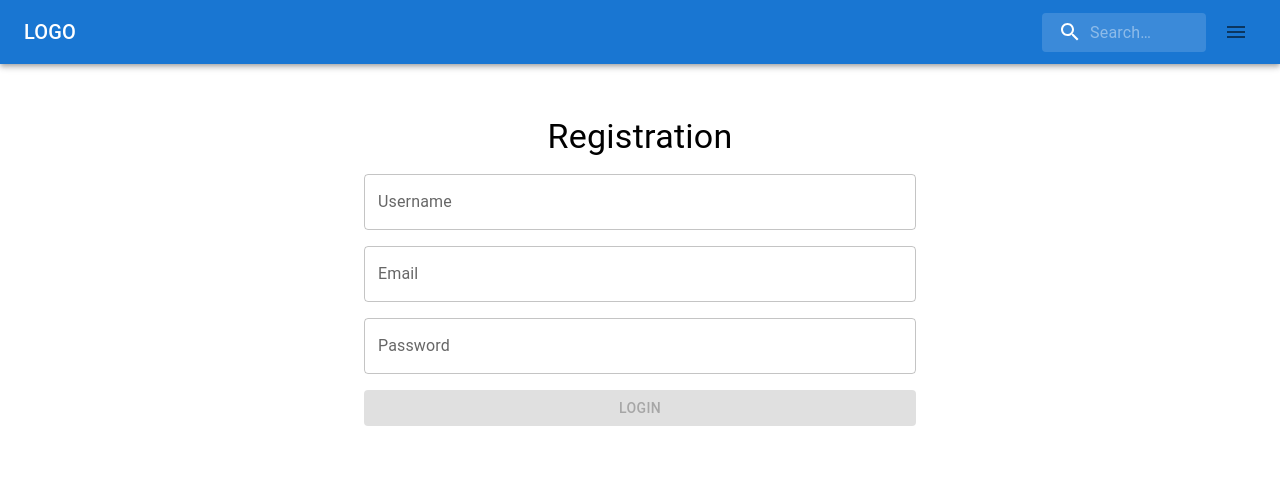
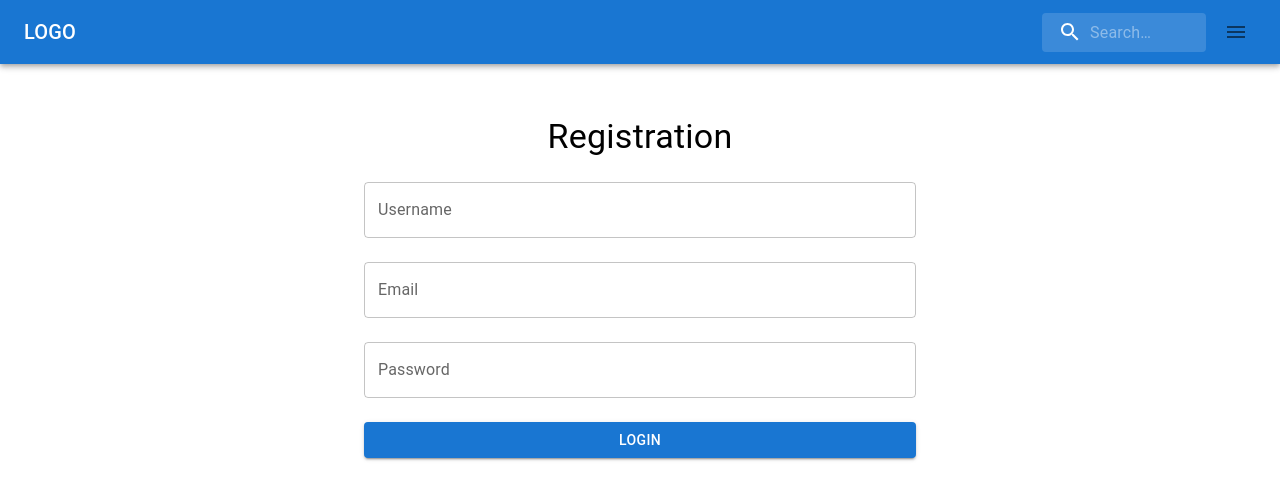
Before and after one commit to Dauhaliavets/pers-collections-app, a React (Create React App) app: page /auth/signup in a window 1280 px wide. Shown: the top 500 px of the page. Built offline with nearby package versions, Linux system fonts and the light colour scheme; no server answers; the HTML template or start-up script is replaced by a standard one.

Commit message:
refactor: auth forms

```diff
--- a/src/components/auth/LoginForm.tsx
+++ b/src/components/auth/LoginForm.tsx
@@ -1,33 +1,39 @@
 import React from 'react'
-import { Alert, Button, Stack, TextField, Typography } from '@mui/material'
-import { SubmitHandler, useForm, Controller } from 'react-hook-form'
+import { useNavigate } from 'react-router-dom'
+import { SubmitHandler, useForm, FormProvider } from 'react-hook-form'
 import { useAppDispatch, useAppSelector } from '../../store'
 import { logIn } from '../../store/slices/authSlice/authSlice'
-import { useNavigate } from 'react-router-dom'
+import { authFormValidationRules } from '../../constants/authFormValidationRules'
+import { LoginInputs } from './authForm.types'
 import { Spinner } from '../shared/spinner/Spinner'
-
-type LoginInputs = {
-  username: string
-  password: string
-}
+import { FormInputText } from '../shared/formComponents/FormInputText'
+import Alert from '@mui/material/Alert'
+import Button from '@mui/material/Button'
+import Stack from '@mui/material/Stack'
+import Typography from '@mui/material/Typography'
 
 export const LoginForm: React.FC = () => {
   const { isAuth, isLoading, error } = useAppSelector((state) => state.auth)
   const dispatch = useAppDispatch()
   const navigate = useNavigate()
 
-  const {
-    control,
-    handleSubmit,
-    formState: { isValid },
-  } = useForm<LoginInputs>({
+  const methods = useForm<LoginInputs>({
     defaultValues: {
       username: '',
       password: '',
     },
   })
 
-  const onSubmit: SubmitHandler<LoginInputs> = (fields) => dispatch(logIn(fields))
+  const {
+    handleSubmit,
+    formState: { isValid },
+  } = methods
+
+  const onSubmit: SubmitHandler<LoginInputs> = (fields) => {
+    if (isValid) {
+      dispatch(logIn(fields))
+    }
+  }
 
   React.useEffect(() => {
     if (isAuth) navigate('/collections')
@@ -44,29 +50,20 @@ export const LoginForm: React.FC = () => {
       <Typography variant='h4' component='h4' textAlign={'center'}>
         Authorization
       </Typography>
-      <Controller
-        name='username'
-        control={control}
-        rules={{ required: true }}
-        render={({ field }) => (
-          <TextField {...field} label='Username' variant='outlined' autoComplete='off' />
-        )}
-      />
-      <Controller
-        name='password'
-        control={control}
-        rules={{ required: true }}
-        render={({ field }) => (
-          <TextField
-            {...field}
-            label='Password'
-            variant='outlined'
-            type='password'
-            autoComplete='off'
-          />
-        )}
-      />
-      <Button variant='contained' type='submit' disabled={!isValid}>
+      <FormProvider {...methods}>
+        <FormInputText
+          name={'username'}
+          label={'Username'}
+          rules={authFormValidationRules.username}
+        />
+        <FormInputText
+          name={'password'}
+          label={'Password'}
+          type={'password'}
+          rules={authFormValidationRules.password}
+        />
+      </FormProvider>
+      <Button variant='contained' type='submit'>
         Login
       </Button>
       {isLoading && <Spinner />}
--- a/src/components/auth/SignUpForm.tsx
+++ b/src/components/auth/SignUpForm.tsx
@@ -1,27 +1,23 @@
 import React from 'react'
-import { Alert, Button, Stack, TextField, Typography } from '@mui/material'
-import { useForm, Controller, SubmitHandler } from 'react-hook-form'
+import { useNavigate } from 'react-router-dom'
+import { useForm, SubmitHandler, FormProvider } from 'react-hook-form'
 import { useAppDispatch, useAppSelector } from '../../store'
 import { signUp } from '../../store/slices/authSlice/authSlice'
+import { authFormValidationRules } from '../../constants/authFormValidationRules'
+import { SignUpInputs } from './authForm.types'
 import { Spinner } from '../shared/spinner/Spinner'
-import { useNavigate } from 'react-router-dom'
-
-type SignUpInputs = {
-  username: string
-  email: string
-  password: string
-}
+import { FormInputText } from '../shared/formComponents/FormInputText'
+import Alert from '@mui/material/Alert'
+import Button from '@mui/material/Button'
+import Stack from '@mui/material/Stack'
+import Typography from '@mui/material/Typography'
 
 export const SignUpForm: React.FC = () => {
   const { isAuth, isLoading, error } = useAppSelector((state) => state.auth)
   const dispatch = useAppDispatch()
   const navigate = useNavigate()
 
-  const {
-    control,
-    handleSubmit,
-    formState: { isValid },
-  } = useForm<SignUpInputs>({
+  const methods = useForm<SignUpInputs>({
     defaultValues: {
       username: '',
       email: '',
@@ -29,7 +25,16 @@ export const SignUpForm: React.FC = () => {
     },
   })
 
-  const onSubmit: SubmitHandler<SignUpInputs> = (fields) => dispatch(signUp(fields))
+  const {
+    handleSubmit,
+    formState: { isValid },
+  } = methods
+
+  const onSubmit: SubmitHandler<SignUpInputs> = (fields) => {
+    if (isValid) {
+      dispatch(signUp(fields))
+    }
+  }
 
   React.useEffect(() => {
     if (isAuth) navigate('/collections')
@@ -38,7 +43,7 @@ export const SignUpForm: React.FC = () => {
   return (
     <Stack
       py={4}
-      spacing={2}
+      spacing={3}
       component={'form'}
       onSubmit={handleSubmit(onSubmit)}
       sx={{ position: 'relative' }}
@@ -46,47 +51,26 @@ export const SignUpForm: React.FC = () => {
       <Typography variant='h4' component='h4' textAlign={'center'}>
         Registration
       </Typography>
-      <Controller
-        name='username'
-        control={control}
-        rules={{
-          required: true,
-          minLength: { value: 3, message: 'Username min Length 3' },
-          maxLength: { value: 15, message: 'Username max Length 15' },
-        }}
-        render={({ field }) => (
-          <TextField {...field} label='Username' variant='outlined' autoComplete='off' />
-        )}
-      />
-      <Controller
-        name='email'
-        control={control}
-        rules={{ required: true }}
-        render={({ field }) => (
-          <TextField
-            {...field}
-            label='Email'
-            variant='outlined'
-            type={'email'}
-            autoComplete='off'
-          />
-        )}
-      />
-      <Controller
-        name='password'
-        control={control}
-        rules={{ required: true }}
-        render={({ field }) => (
-          <TextField
-            {...field}
-            label='Password'
-            variant='outlined'
-            type='password'
-            autoComplete='off'
-          />
-        )}
-      />
-      <Button variant='contained' type='submit' disabled={!isValid}>
+      <FormProvider {...methods}>
+        <FormInputText
+          name={'username'}
+          label={'Username'}
+          rules={authFormValidationRules.username}
+        />
+        <FormInputText
+          name={'email'}
+          label={'Email'}
+          type={'email'}
+          rules={authFormValidationRules.email}
+        />
+        <FormInputText
+          name={'password'}
+          label={'Password'}
+          type={'password'}
+          rules={authFormValidationRules.password}
+        />
+      </FormProvider>
+      <Button variant='contained' type='submit'>
         Login
       </Button>
       {isLoading && <Spinner />}
--- a/src/components/shared/formComponents/FormInputText.tsx
+++ b/src/components/shared/formComponents/FormInputText.tsx
@@ -1,24 +1,25 @@
 import React from 'react'
-import { Controller } from 'react-hook-form'
+import { Controller, useFormContext } from 'react-hook-form'
 import TextField from '@mui/material/TextField'
 import { IFormInputTextProps } from './formInputProps'
 
-export const FormInputText: React.FC<IFormInputTextProps> = ({ name, control, label }) => {
+export const FormInputText: React.FC<IFormInputTextProps> = ({ name, label, rules, type }) => {
+  const { control } = useFormContext()
+
   return (
     <Controller
       name={name}
       control={control}
-      rules={{
-        required: true,
-      }}
+      rules={rules}
       render={({ field, fieldState: { error } }) => (
         <TextField
           {...field}
           error={!!error}
+          helperText={error ? error.message : ''}
           label={label}
+          type={type}
           variant='outlined'
           autoComplete='off'
-          size='small'
         />
       )}
     />
--- a/src/components/shared/formComponents/formInputProps.ts
+++ b/src/components/shared/formComponents/formInputProps.ts
@@ -5,8 +5,10 @@ interface ISelectOption {
 
 interface IFormInputTextProps {
   name: string
-  control: any
   label: string
+  control?: any
+  rules?: any
+  type?: string
   selectOptions?: ISelectOption[]
 }
 
--- /dev/null
+++ b/src/constants/authFormValidationRules.ts
@@ -0,0 +1,24 @@
+/* eslint-disable no-useless-escape */
+export const authFormValidationRules = {
+  username: {
+    required: 'Name is required',
+    minLength: {
+      value: 3,
+      message: 'Name must have at least 3 characters',
+    },
+  },
+  email: {
+    required: 'Email is required',
+    pattern: {
+      value: /^\w+([\.-]?\w+)*@\w+([\.-]?\w+)*(\.\w{2,3})+$/,
+      message: 'Invalid email address',
+    },
+  },
+  password: {
+    required: 'Password is required',
+    minLength: {
+      value: 3,
+      message: 'Password must have at least 3 characters',
+    },
+  },
+}
```
Also changed, not shown: src/components/auth/authForm.types.ts (added, +12 -0 lines).
